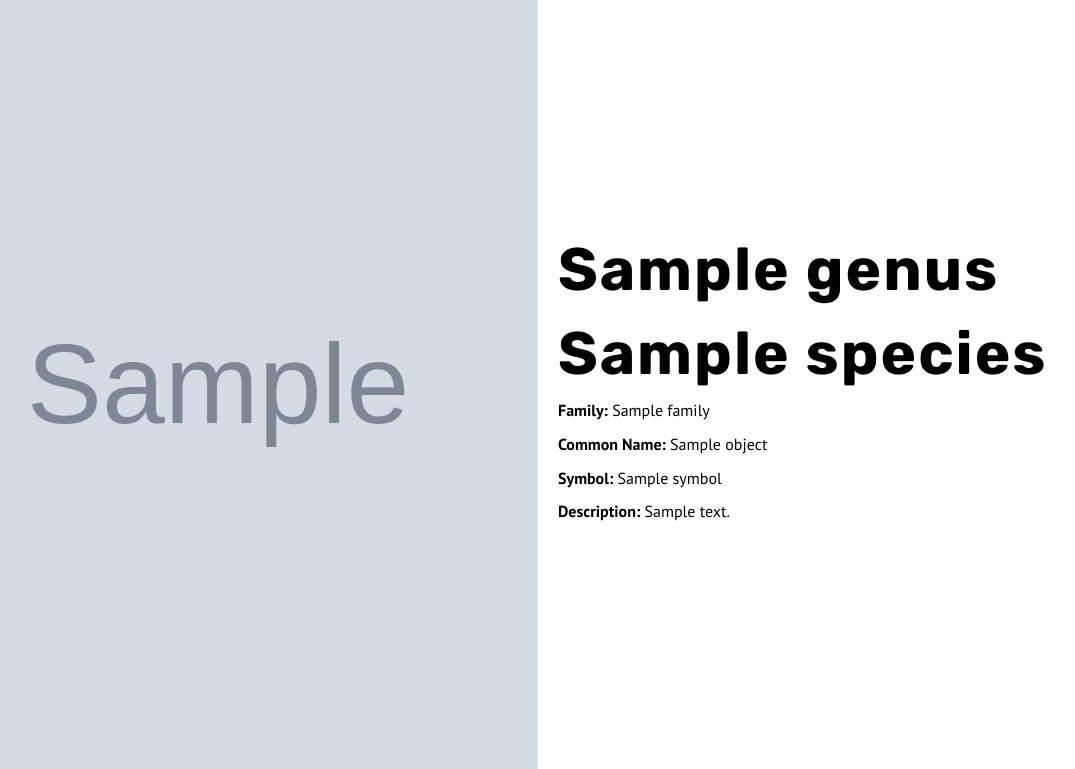
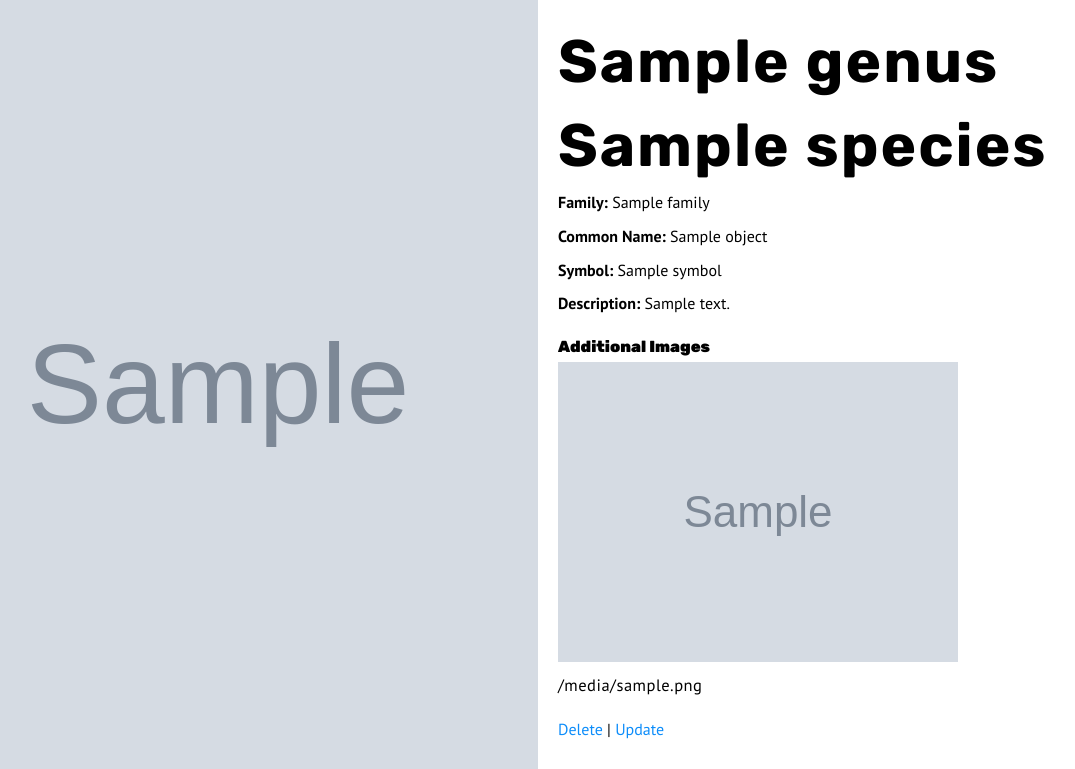
Before and after one commit to mschmidty/trfo_plants, a Django app: template plants/templates/plants/detail.html in a window 1280 px wide. Shown: the part 80-849 px from the top of the page, without its empty margins (102-1177 px from the left). Run offline with Django 3.2, Linux system fonts and the light colour scheme; the template is opened without the code that fills it: most values are stand-ins (such as "Sample title", 1, 10 or a date in 2020); grey boxes marked "Sample" are stand-in pictures.

Commit message:
added related images

```diff
--- a/plants/models.py
+++ b/plants/models.py
@@ -32,4 +32,8 @@
 
 class PlantImages(models.Model):
   additional_image = models.ImageField(upload_to='images/', blank = True, null = True)
-  plant = models.ForeignKey(plant_basics, on_delete = models.PROTECT, null = True)
+  additional_image_description = models.TextField(null=True)
+  plant_basics = models.ForeignKey(plant_basics, on_delete = models.PROTECT, blank=True, null=True)
+
+  def get_absolute_url(self):
+        return reverse('plants:detail', kwargs={'pk':self.plant_basics_id})
--- a/plants/templates/plants/detail.html
+++ b/plants/templates/plants/detail.html
@@ -18,6 +18,24 @@
       <a href="{% url 'plants:delete' object.id %} ">Delete Plant</a> |  <a href=" {% url 'plants:index' %}">All Plants</a> | <a href="{% url 'plants:update' object.id %}">Update</a>
       {% endif %}
     </p>
+    <h3>Additional Images</h3>
+    {% if user.is_authenticated %}
+    <a href="{% url 'plants:plant-images-create' object.id %}">Add Additional Images</a>
+    {% endif %}
+    <ul>
+      {% for plant_images in object.plantimages_set.all %}
+      <li>
+        <img src="{{plant_images.additional_image.url}}" alt="">
+        <p>{{ plant_images.additional_image_description }}</p>
+        <span>
+          <a href="{% url 'plants:plant-images-delete' plant_images.id %}">Delete</a> |
+          <a href="{% url 'plants:plant-images-update' plant_images.id%}">Update</a>
+        </span>
+      </li>
+      {% empty %}
+      <li>There are no additional images for this species.</li>
+      {% endfor%}
+    </ul>
 
   </div>
   {% if object.image %}
--- a/plants/urls.py
+++ b/plants/urls.py
@@ -15,4 +15,7 @@
     path('family/<int:pk>/update/', views.FamilyUpdateView.as_view(), name = "family-update"),
     path('family/<int:pk>/delete/', views.FamilyDeleteView.as_view(), name = "family-delete"),
     path('family_api/', views.familyJsonIndex, name = "family_api"),
+    path('<int:pk>/plant-images/new/', views.PlantImagesCreateView.as_view(), name = "plant-images-create"),
+    path('plant-images/<int:pk>/update/', views.PlantImagesUpdateView.as_view(), name = "plant-images-update"),
+    path('plant-images/<int:pk>/delete/', views.PlantImagesDeleteView.as_view(), name = "plant-images-delete"),
 ]
```
Also changed, not shown: plants/templates/plants/plantimages_confirm_delete.html (added, +8 -0 lines), plants/templates/plants/plantimages_form.html (added, +7 -0 lines), plants/views.py (+27 -1 lines), plants/migrations/0009_auto_20201103_1759.py (added), plants/migrations/0010_plantimages_additional_image_description.py (added).
